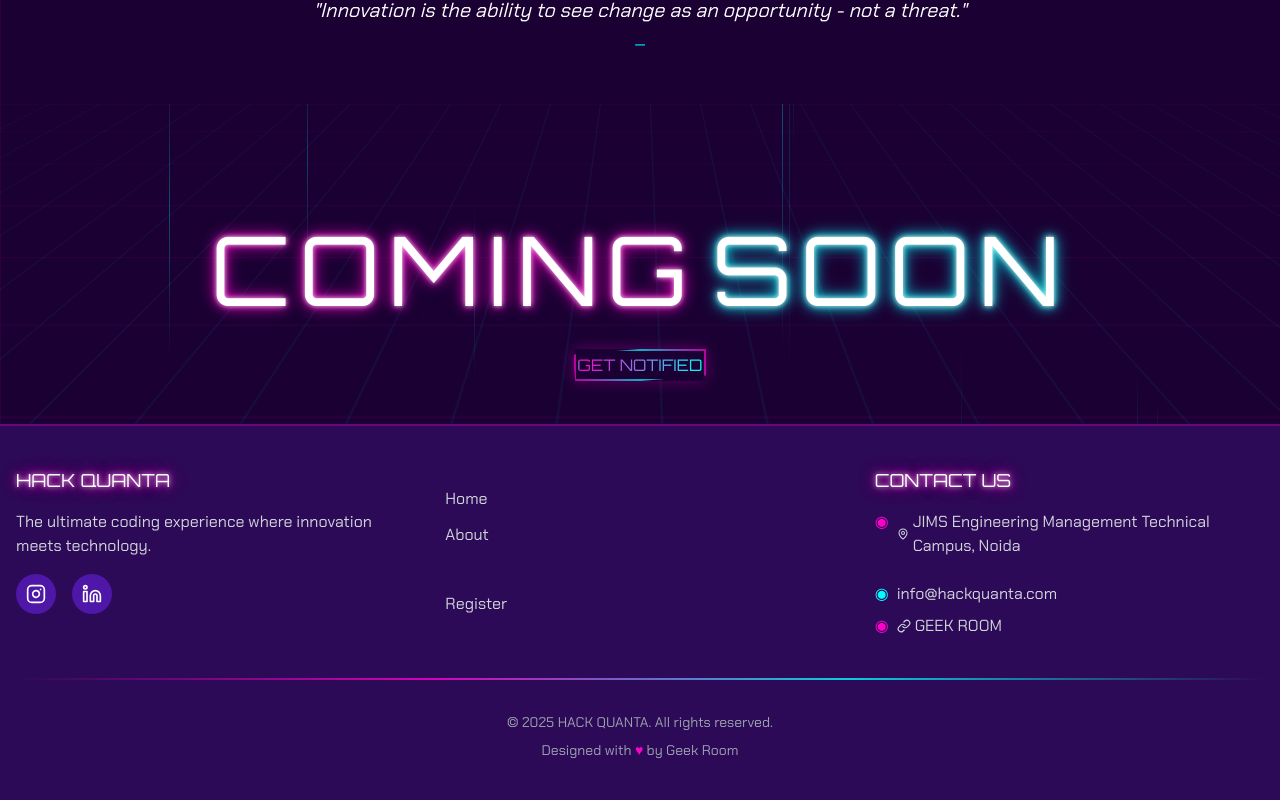
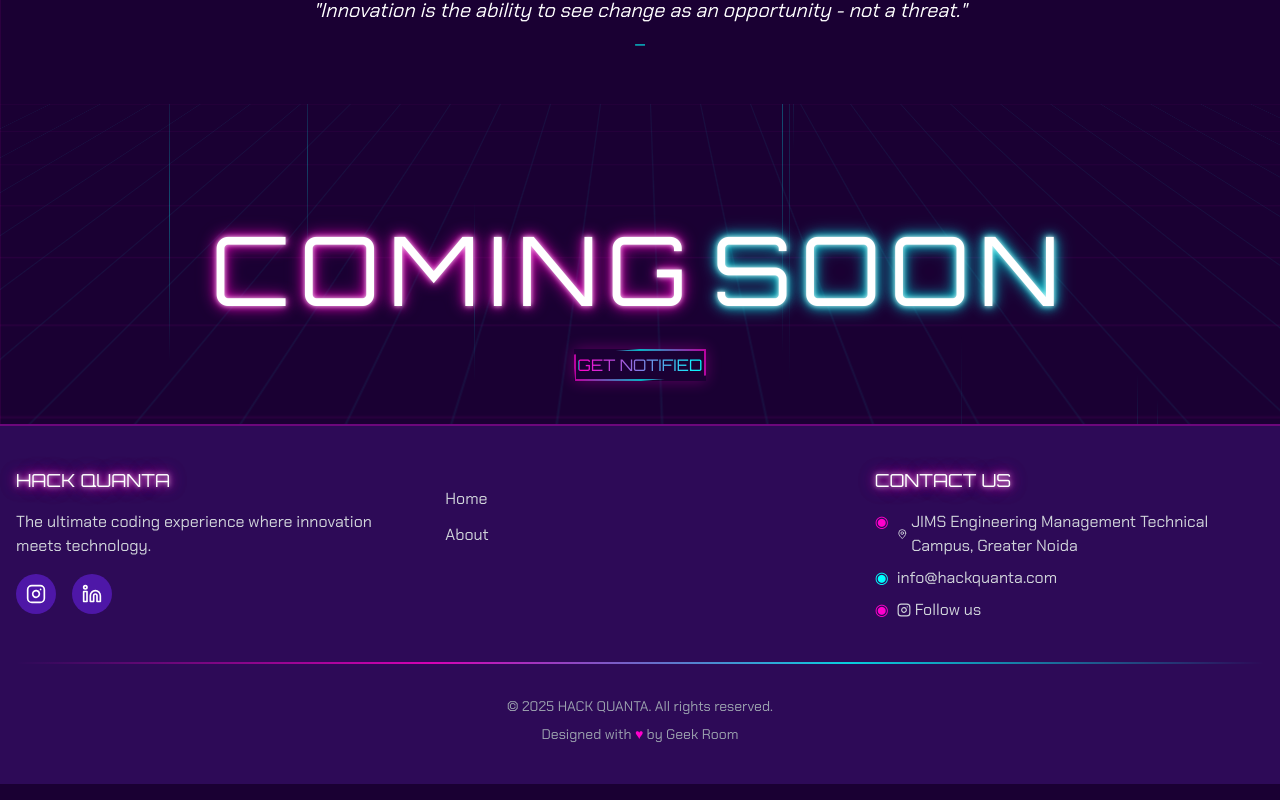
Before and after one commit to Mohitclan/hack-quanta, a React (Vite) app: page / in a window 1280 px wide. Shown: the part 1684-2484 px from the top of the page. Built offline with nearby package versions, Linux system fonts and the light colour scheme.

Commit message:
Refactor: Update footer content
Update the footer to include only home and about sections.
Update contact section with JIMS Engineering Management Technical Campus, Greater Noida.
Replace website link with Instagram link.

```diff
--- a/src/components/Footer.tsx
+++ b/src/components/Footer.tsx
@@ -1,6 +1,6 @@
 
 import React from 'react';
-import { Instagram, Linkedin, Link, MapPin } from 'lucide-react';
+import { Instagram, Linkedin, MapPin } from 'lucide-react';
 
 const Footer = () => {
   return (
@@ -49,18 +49,6 @@ const Footer = () => {
                   About
                 </a>
               </li>
-              <li>
-                <a href="#comingsoon" className="text-gray-300 hover:text-neon-cyan transition-colors inline-flex items-center group">
-                  <span className="w-0 group-hover:w-3 transition-all duration-300 mr-0 group-hover:mr-2 h-px bg-neon-cyan"></span>
-
-                </a>
-              </li>
-              <li>
-                <a href="#register" className="text-gray-300 hover:text-neon-cyan transition-colors inline-flex items-center group">
-                  <span className="w-0 group-hover:w-3 transition-all duration-300 mr-0 group-hover:mr-2 h-px bg-neon-cyan"></span>
-                  Register
-                </a>
-              </li>
             </ul>
           </div>
 
@@ -76,16 +64,8 @@ const Footer = () => {
                   className="hover:text-neon-pink transition-colors flex items-center"
                 >
                   <MapPin size={14} className="mr-1 inline" />
-                  JIMS Engineering Management Technical Campus, Noida
+                  JIMS Engineering Management Technical Campus, Greater Noida
                 </a>
-              </p>
-              <p className="mb-2 flex items-start">
-                <span className="mr-2 text-neon-cyan"></span>
-
-              </p>
-              <p className="mb-2 flex items-start">
-                <span className="mr-2 text-neon-pink"></span>
-
               </p>
               <p className="mb-2 flex items-start">
                 <span className="mr-2 text-neon-cyan">◉</span>
@@ -95,9 +75,9 @@ const Footer = () => {
               </p>
               <p className="mb-2 flex items-start">
                 <span className="mr-2 text-neon-pink">◉</span>
-                <a href="https://geek-room-jimsemtc.vercel.app/" target="_blank" rel="noopener noreferrer" className="hover:text-neon-pink flex items-center">
-                  <Link size={14} className="mr-1" />
-                  GEEK ROOM
+                <a href="https://instagram.com" target="_blank" rel="noopener noreferrer" className="hover:text-neon-pink flex items-center">
+                  <Instagram size={14} className="mr-1" />
+                  Follow us
                 </a>
               </p>
             </address>
```
